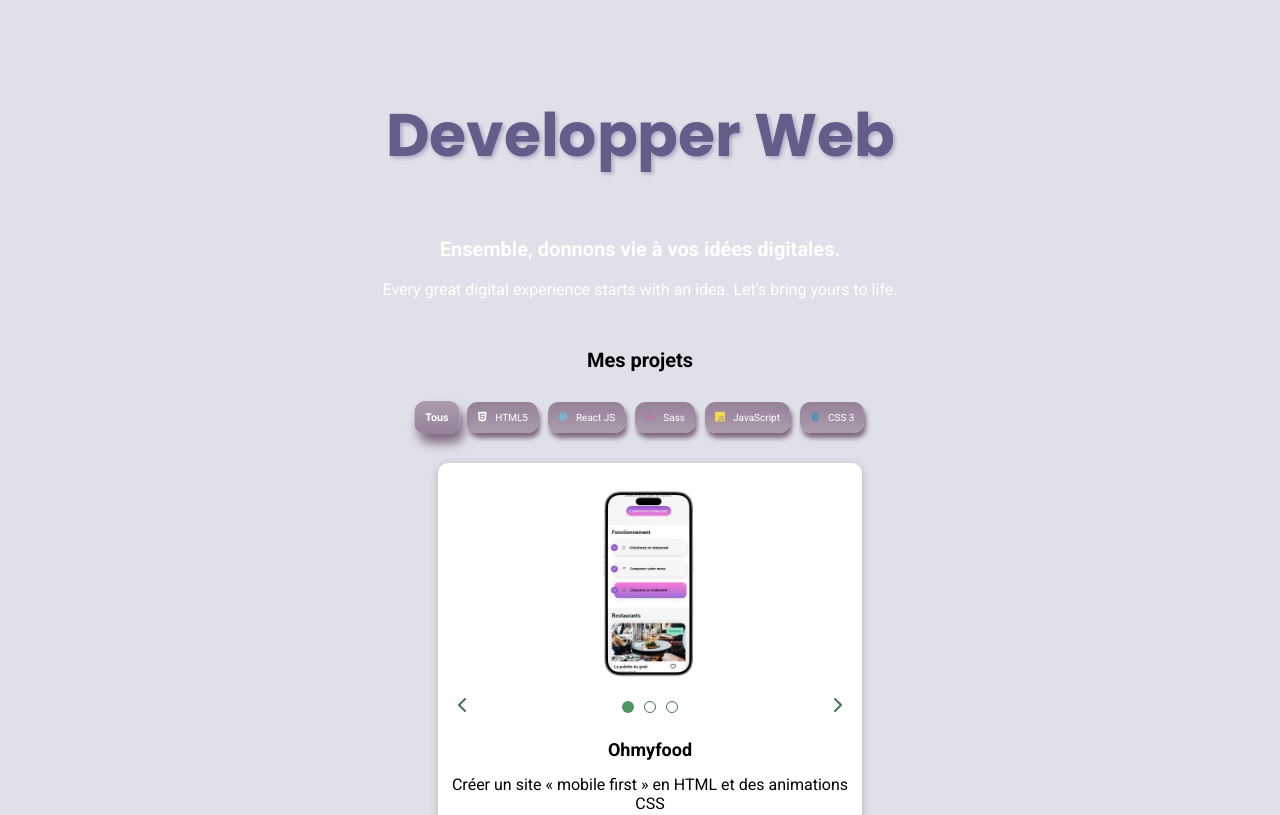
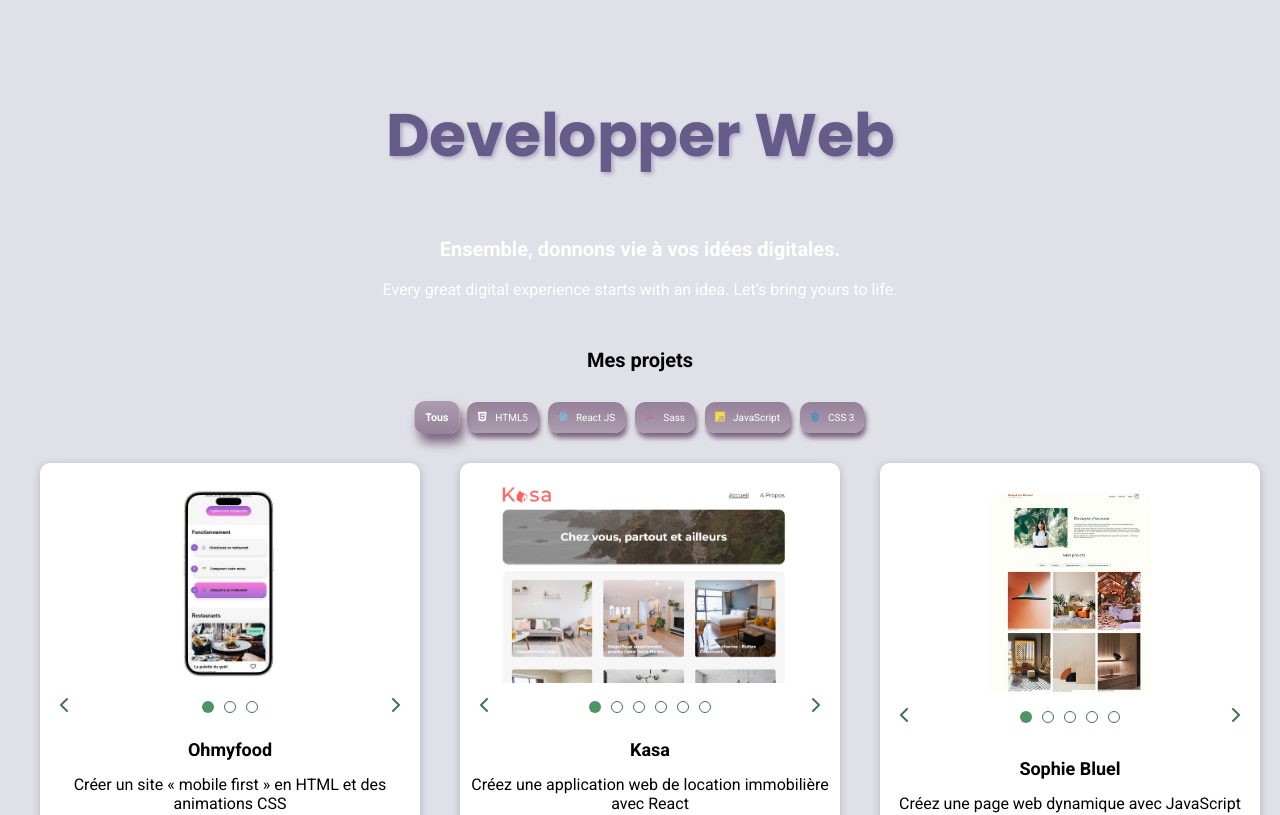
Before and after one commit to MarieOrsoni/Portfolio, a React (Vite) app in the folder my-portfolio-app/: page / in a window 1280 px wide. Shown: the top 815 px of the page. Built offline with nearby package versions, Linux system fonts and the light colour scheme.

Commit message:
debugged masonry grid and added max width to body

```diff
--- a/my-portfolio-app/src/index.css
+++ b/my-portfolio-app/src/index.css
@@ -1,4 +1,5 @@
 body {
+  max-width: 1440px;
   font-family: roboto;
   margin: 0 auto 0 auto;
   display: flex;
@@ -130,6 +131,9 @@ main {
   margin-bottom: 30px;
   margin-top: 30px;
   font-size: 20px;
+}
+.projects {
+  width: 100%;
 }
 /* Filters*/
 .filter-container {
```
